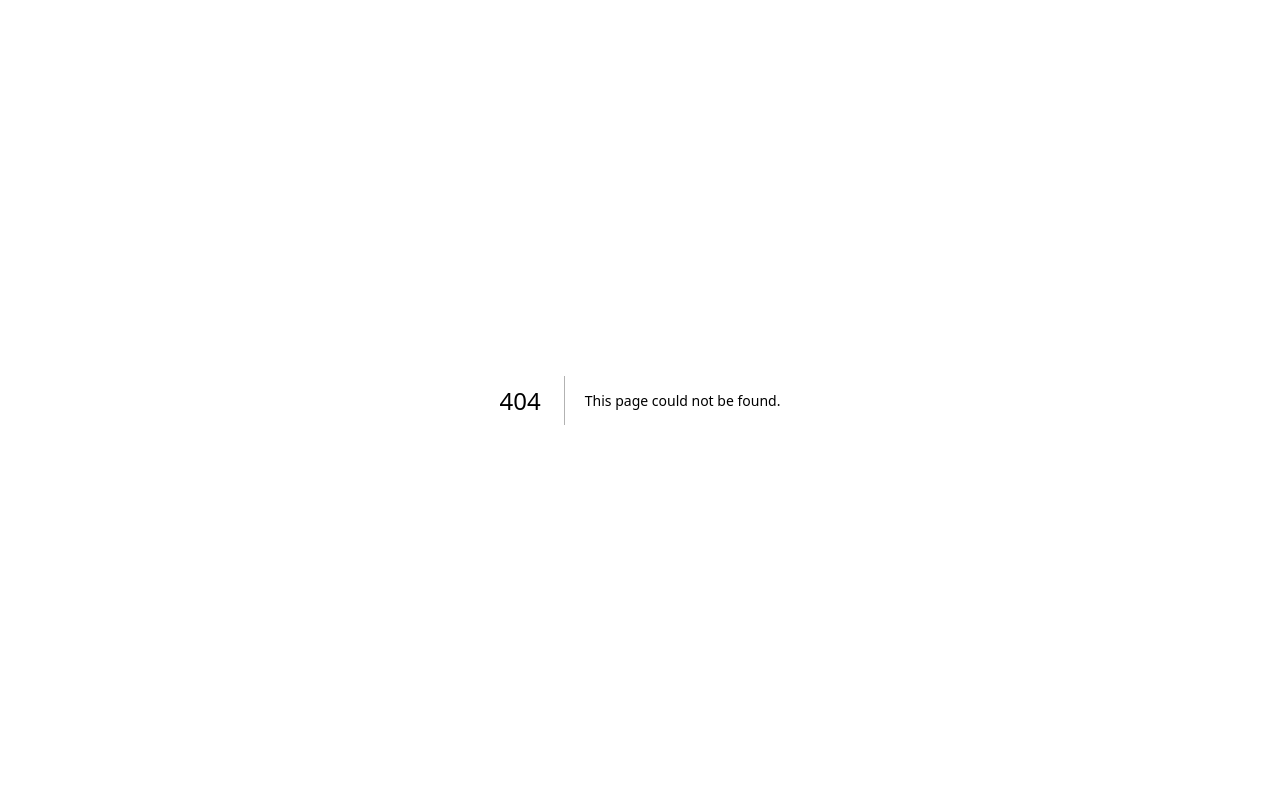
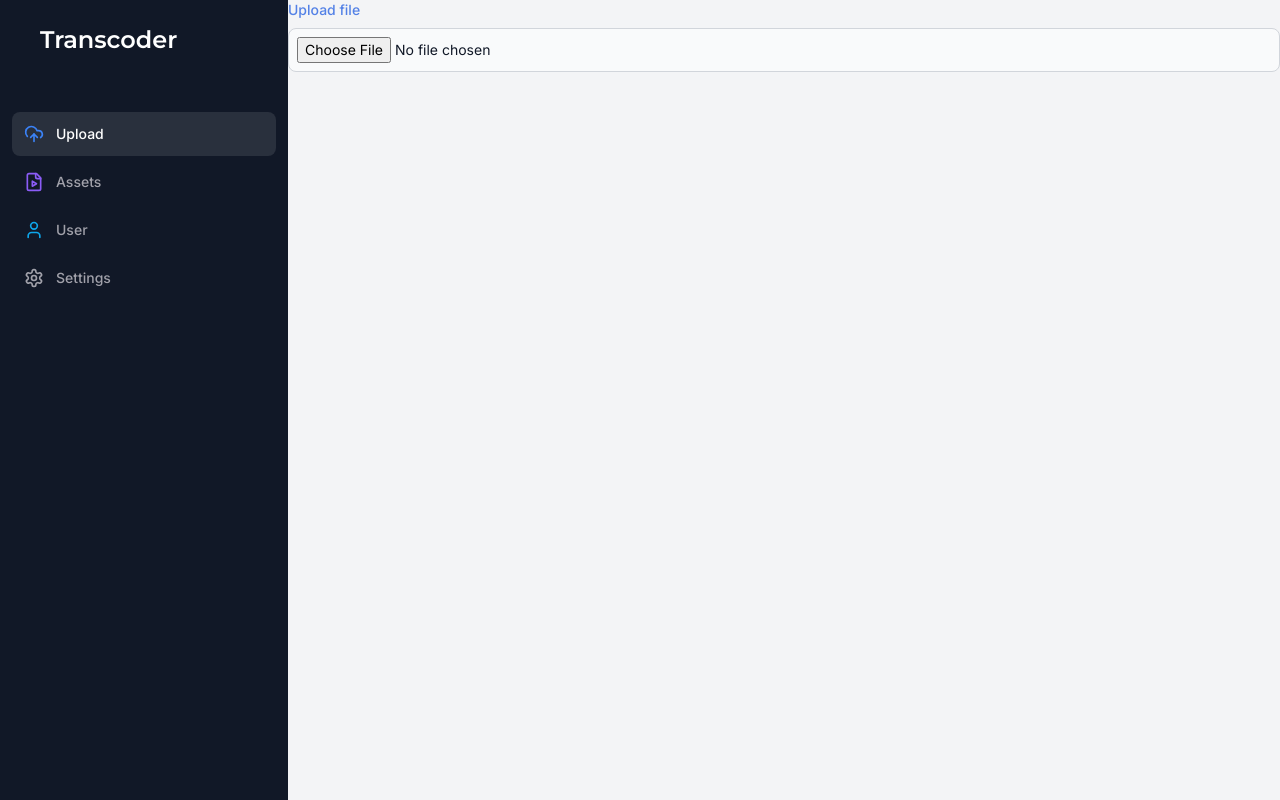
Before and after one commit to Abhisheksantra28/Video-Transcoder-Service, a Next.js app in the folder video-transcoder-client/: page /upload in a window 1280 px wide. Before the commit this address had no page. Built offline with nearby package versions, Linux system fonts and the light colour scheme.

Commit message:
Added files for ui

```diff
--- /dev/null
+++ b/video-transcoder-client/src/app/(dashboard)/layout.tsx
@@ -0,0 +1,16 @@
+import Sidebar from "@/components/Sidebar";
+import React from "react";
+
+const DashboardLayout = ({ children }: { children: React.ReactNode }) => {
+  return (
+    <div className="h-screen relative ">
+      <div className="hidden h-full md:flex md:w-72 md:flex-col md:fixed md:inset-y-0 z-80 bg-gray-900">
+        <Sidebar />
+      </div>
+      {/* <main className="md:pl-72 ">{children}</main> */}
+     <div className="md:pl-72 h-full bg-[#f3f4f6]">{children}</div>
+    </div>
+  );
+};
+
+export default DashboardLayout;
--- /dev/null
+++ b/video-transcoder-client/src/app/(dashboard)/upload/page.tsx
@@ -0,0 +1,23 @@
+import React from "react";
+
+const page = () => {
+  return (
+    <div className="">
+      <form action="">
+        <label
+          className="block mb-2 text-sm font-medium text-[#5381e6]"
+          htmlFor="file_input"
+        >
+          Upload file
+        </label>
+        <input
+          className="block w-full text-sm text-gray-900 border border-gray-300 rounded-lg cursor-pointer p-2 bg-gray-50  "
+          id="file_input"
+          type="file"
+        />
+      </form>
+    </div>
+  );
+};
+
+export default page;
--- a/video-transcoder-client/src/app/globals.css
+++ b/video-transcoder-client/src/app/globals.css
@@ -2,32 +2,75 @@
 @tailwind components;
 @tailwind utilities;
 
-:root {
-  --foreground-rgb: 0, 0, 0;
-  --background-start-rgb: 214, 219, 220;
-  --background-end-rgb: 255, 255, 255;
-}
+@layer base {
+  :root {
+    --background: 0 0% 100%;
+    --foreground: 222.2 84% 4.9%;
 
-@media (prefers-color-scheme: dark) {
-  :root {
-    --foreground-rgb: 255, 255, 255;
-    --background-start-rgb: 0, 0, 0;
-    --background-end-rgb: 0, 0, 0;
+    --card: 0 0% 100%;
+    --card-foreground: 222.2 84% 4.9%;
+
+    --popover: 0 0% 100%;
+    --popover-foreground: 222.2 84% 4.9%;
+
+    --primary: 222.2 47.4% 11.2%;
+    --primary-foreground: 210 40% 98%;
+
+    --secondary: 210 40% 96.1%;
+    --secondary-foreground: 222.2 47.4% 11.2%;
+
+    --muted: 210 40% 96.1%;
+    --muted-foreground: 215.4 16.3% 46.9%;
+
+    --accent: 210 40% 96.1%;
+    --accent-foreground: 222.2 47.4% 11.2%;
+
+    --destructive: 0 84.2% 60.2%;
+    --destructive-foreground: 210 40% 98%;
+
+    --border: 214.3 31.8% 91.4%;
+    --input: 214.3 31.8% 91.4%;
+    --ring: 222.2 84% 4.9%;
+
+    --radius: 0.5rem;
+  }
+
+  .dark {
+    --background: 222.2 84% 4.9%;
+    --foreground: 210 40% 98%;
+
+    --card: 222.2 84% 4.9%;
+    --card-foreground: 210 40% 98%;
+
+    --popover: 222.2 84% 4.9%;
+    --popover-foreground: 210 40% 98%;
+
+    --primary: 210 40% 98%;
+    --primary-foreground: 222.2 47.4% 11.2%;
+
+    --secondary: 217.2 32.6% 17.5%;
+    --secondary-foreground: 210 40% 98%;
+
+    --muted: 217.2 32.6% 17.5%;
+    --muted-foreground: 215 20.2% 65.1%;
+
+    --accent: 217.2 32.6% 17.5%;
+    --accent-foreground: 210 40% 98%;
+
+    --destructive: 0 62.8% 30.6%;
+    --destructive-foreground: 210 40% 98%;
+
+    --border: 217.2 32.6% 17.5%;
+    --input: 217.2 32.6% 17.5%;
+    --ring: 212.7 26.8% 83.9%;
   }
 }
 
-body {
-  color: rgb(var(--foreground-rgb));
-  background: linear-gradient(
-      to bottom,
-      transparent,
-      rgb(var(--background-end-rgb))
-    )
-    rgb(var(--background-start-rgb));
-}
-
-@layer utilities {
-  .text-balance {
-    text-wrap: balance;
+@layer base {
+  * {
+    @apply border-border;
+  }
+  body {
+    @apply bg-background text-foreground;
   }
 }
--- /dev/null
+++ b/video-transcoder-client/src/components/Sidebar.tsx
@@ -0,0 +1,99 @@
+"use client";
+
+import { cn } from "@/lib/utils";
+import {
+  Code,
+  FileVideoIcon,
+  LayoutDashboard,
+  MessageSquare,
+  Music,
+  Settings,
+  UploadCloudIcon,
+  User,
+  VideoIcon,
+} from "lucide-react";
+import { Montserrat } from "next/font/google";
+import Image from "next/image";
+import Link from "next/link";
+import { usePathname } from "next/navigation";
+import React from "react";
+import { number } from "zod";
+
+
+const monsterrat = Montserrat({
+  weight: "600",
+  subsets: ["latin"],
+});
+
+const routes = [
+
+  {
+    label: "Upload",
+    icon: UploadCloudIcon,
+    href: "/upload",
+    color: "text-blue-500",
+  },
+
+  {
+    label: "Assets",
+    icon: FileVideoIcon,
+    href: "/assets",
+    color: "text-violet-500",
+  },
+
+
+  {
+    label: "User",
+    icon: User,
+    href: "/user",
+    color: "text-sky-500",
+  },
+
+  {
+    label: "Settings",
+    icon: Settings,
+    href: "/settings",
+  },
+];
+
+
+const Sidebar = () => {
+  const pathname = usePathname();
+  return (
+    <div className="space-y-4 py-4 flex flex-col  h-full bg-[#111827] text-white">
+      <div className="px-3 py-2 flex-1 ">
+        <Link href="/" className="flex items-center pl-3 mb-14 ">
+          {/* <div className="relative w-8 h-8 mr-4">
+            <Image fill alt="logo" src="/logo.png" />
+          </div> */}
+          <h1 className={cn(`text-2xl ml-4 font-bold`, monsterrat.className)}>
+            Transcoder
+          </h1>
+        </Link>
+
+        <div className="space-y-1 flex flex-col">
+          {routes.map((item) => (
+            <Link
+              href={item.href}
+              key={item.href}
+              className={cn(
+                `text-sm group flex p-3 w-full justify-start font-medium cursor-pointer hover:text-white hover:bg-white/10 rounded-lg transition`,
+                pathname === item.href
+                  ? "text-white bg-white/10"
+                  : "text-zinc-400"
+              )}
+            >
+              <div className="flex items-center flex-1">
+                <item.icon className={cn("h-5 w-5 mr-3", item.color)} />
+                {item.label}
+              </div>
+            </Link>
+          ))}
+        </div>
+      </div>
+
+    </div>
+  );
+};
+
+export default Sidebar;
--- /dev/null
+++ b/video-transcoder-client/src/lib/utils.ts
@@ -0,0 +1,6 @@
+import { type ClassValue, clsx } from "clsx"
+import { twMerge } from "tailwind-merge"
+
+export function cn(...inputs: ClassValue[]) {
+  return twMerge(clsx(inputs))
+}
--- a/video-transcoder-client/tailwind.config.ts
+++ b/video-transcoder-client/tailwind.config.ts
@@ -1,20 +1,80 @@
-import type { Config } from "tailwindcss";
+import type { Config } from "tailwindcss"
 
-const config: Config = {
+const config = {
+  darkMode: ["class"],
   content: [
-    "./src/pages/**/*.{js,ts,jsx,tsx,mdx}",
-    "./src/components/**/*.{js,ts,jsx,tsx,mdx}",
-    "./src/app/**/*.{js,ts,jsx,tsx,mdx}",
-  ],
+    './pages/**/*.{ts,tsx}',
+    './components/**/*.{ts,tsx}',
+    './app/**/*.{ts,tsx}',
+    './src/**/*.{ts,tsx}',
+	],
+  prefix: "",
   theme: {
+    container: {
+      center: true,
+      padding: "2rem",
+      screens: {
+        "2xl": "1400px",
+      },
+    },
     extend: {
-      backgroundImage: {
-        "gradient-radial": "radial-gradient(var(--tw-gradient-stops))",
-        "gradient-conic":
-          "conic-gradient(from 180deg at 50% 50%, var(--tw-gradient-stops))",
+      colors: {
+        border: "hsl(var(--border))",
+        input: "hsl(var(--input))",
+        ring: "hsl(var(--ring))",
+        background: "hsl(var(--background))",
+        foreground: "hsl(var(--foreground))",
+        primary: {
+          DEFAULT: "hsl(var(--primary))",
+          foreground: "hsl(var(--primary-foreground))",
+        },
+        secondary: {
+          DEFAULT: "hsl(var(--secondary))",
+          foreground: "hsl(var(--secondary-foreground))",
+        },
+        destructive: {
+          DEFAULT: "hsl(var(--destructive))",
+          foreground: "hsl(var(--destructive-foreground))",
+        },
+        muted: {
+          DEFAULT: "hsl(var(--muted))",
+          foreground: "hsl(var(--muted-foreground))",
+        },
+        accent: {
+          DEFAULT: "hsl(var(--accent))",
+          foreground: "hsl(var(--accent-foreground))",
+        },
+        popover: {
+          DEFAULT: "hsl(var(--popover))",
+          foreground: "hsl(var(--popover-foreground))",
+        },
+        card: {
+          DEFAULT: "hsl(var(--card))",
+          foreground: "hsl(var(--card-foreground))",
+        },
+      },
+      borderRadius: {
+        lg: "var(--radius)",
+        md: "calc(var(--radius) - 2px)",
+        sm: "calc(var(--radius) - 4px)",
+      },
+      keyframes: {
+        "accordion-down": {
+          from: { height: "0" },
+          to: { height: "var(--radix-accordion-content-height)" },
+        },
+        "accordion-up": {
+          from: { height: "var(--radix-accordion-content-height)" },
+          to: { height: "0" },
+        },
+      },
+      animation: {
+        "accordion-down": "accordion-down 0.2s ease-out",
+        "accordion-up": "accordion-up 0.2s ease-out",
       },
     },
   },
-  plugins: [],
-};
-export default config;
+  plugins: [require("tailwindcss-animate")],
+} satisfies Config
+
+export default config
```
Also changed, not shown: video-transcoder-client/package.json (+7 -1 lines), video-transcoder-client/components.json (added), 1 other file (tests, documents, lock files or other folders).
